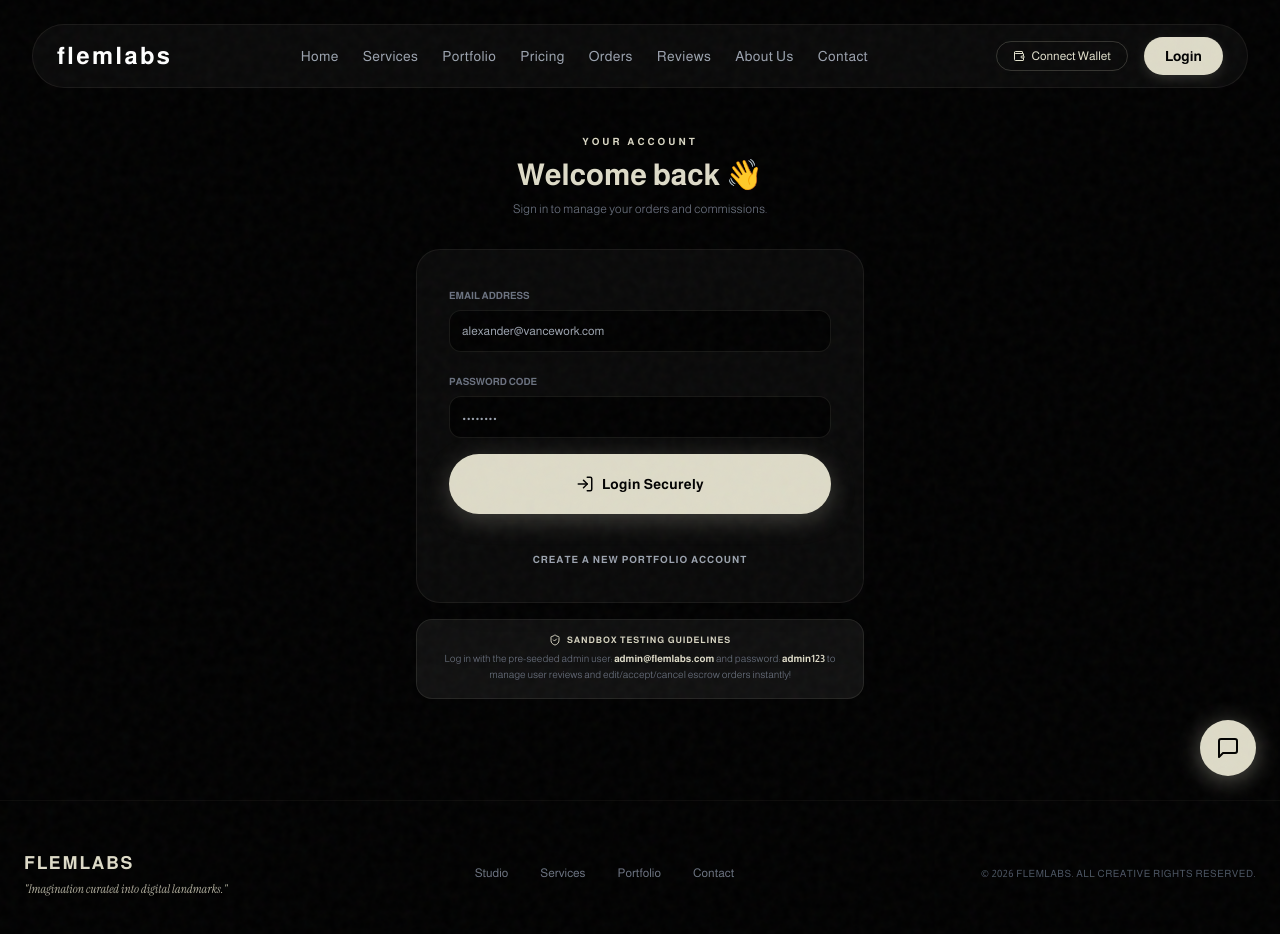
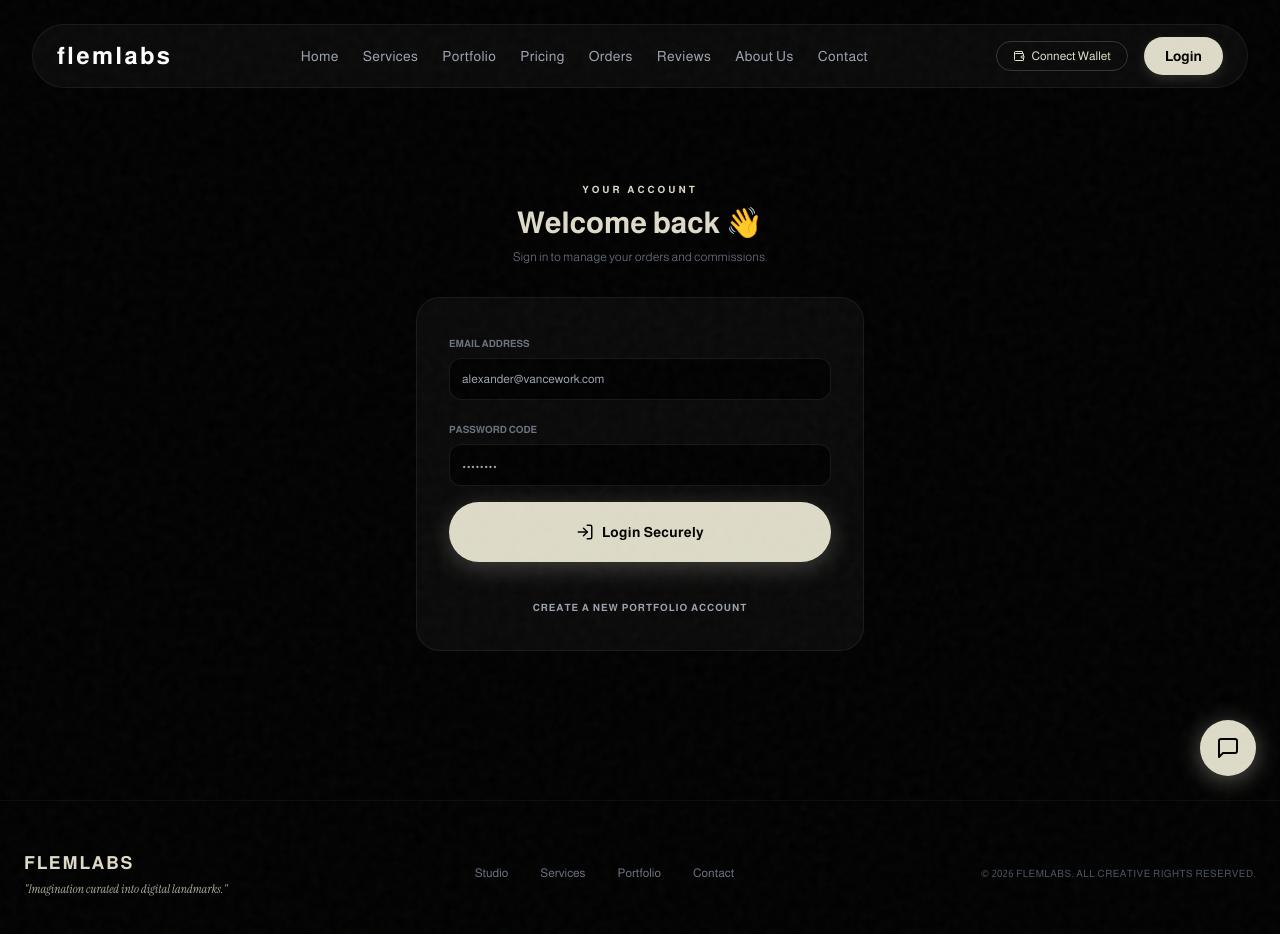
Before and after one commit to umairrrrrrrrr/flemlabs, a React (Vite) app in the folder client/: page /login in a window 1280 px wide. Shown: the top 934 px of the page. Built offline with nearby package versions, Linux system fonts and the light colour scheme.

Commit message:
remove sandbox credential tips from login page for production security

```diff
--- a/client/src/pages/Login.tsx
+++ b/client/src/pages/Login.tsx
@@ -191,7 +191,6 @@ const Login: React.FC = () => {
             </button>
           </form>
 
-          {/* Toggle view text */}
           <div className="text-center pt-2">
             <button
               onClick={() => {
@@ -204,17 +203,6 @@ const Login: React.FC = () => {
             </button>
           </div>
         </div>
-
-        {/* Demo Credentials Tip Box */}
-        <div className="mt-4 bg-surface-dark border border-cream/10 p-3.5 rounded-2xl text-center space-y-1">
-          <span className="text-[9px] font-bold uppercase tracking-widest text-cream block flex items-center justify-center gap-1.5">
-            <ShieldCheck size={12} className="text-cream" />
-            Sandbox Testing Guidelines
-          </span>
-          <p className="text-[10px] text-gray-500 font-light leading-relaxed">
-            Log in with the pre-seeded admin user: <span className="text-cream font-bold">admin@flemlabs.com</span> and password: <span className="text-cream font-bold">admin123</span> to manage user reviews and edit/accept/cancel escrow orders instantly!
-          </p>
-        </div>
       </motion.div>
     </div>
   );
```
